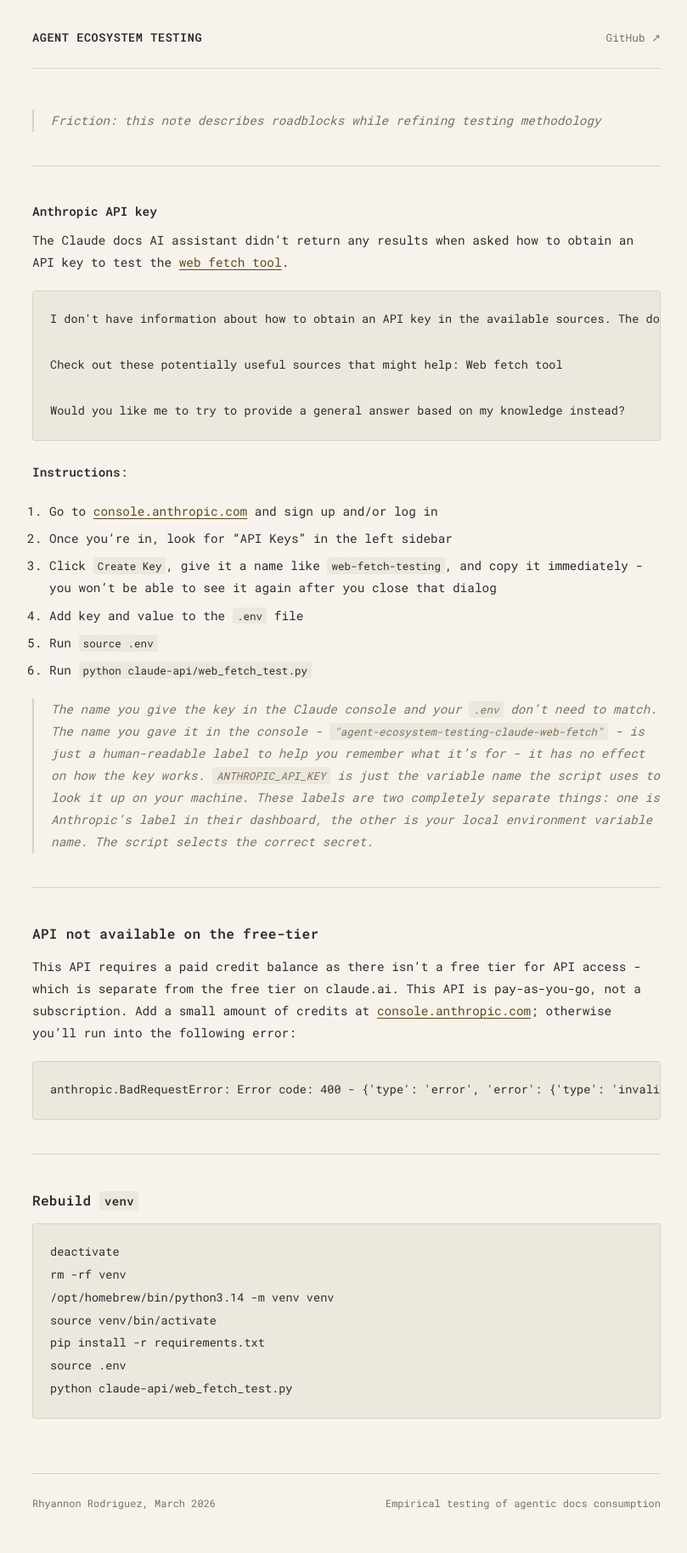
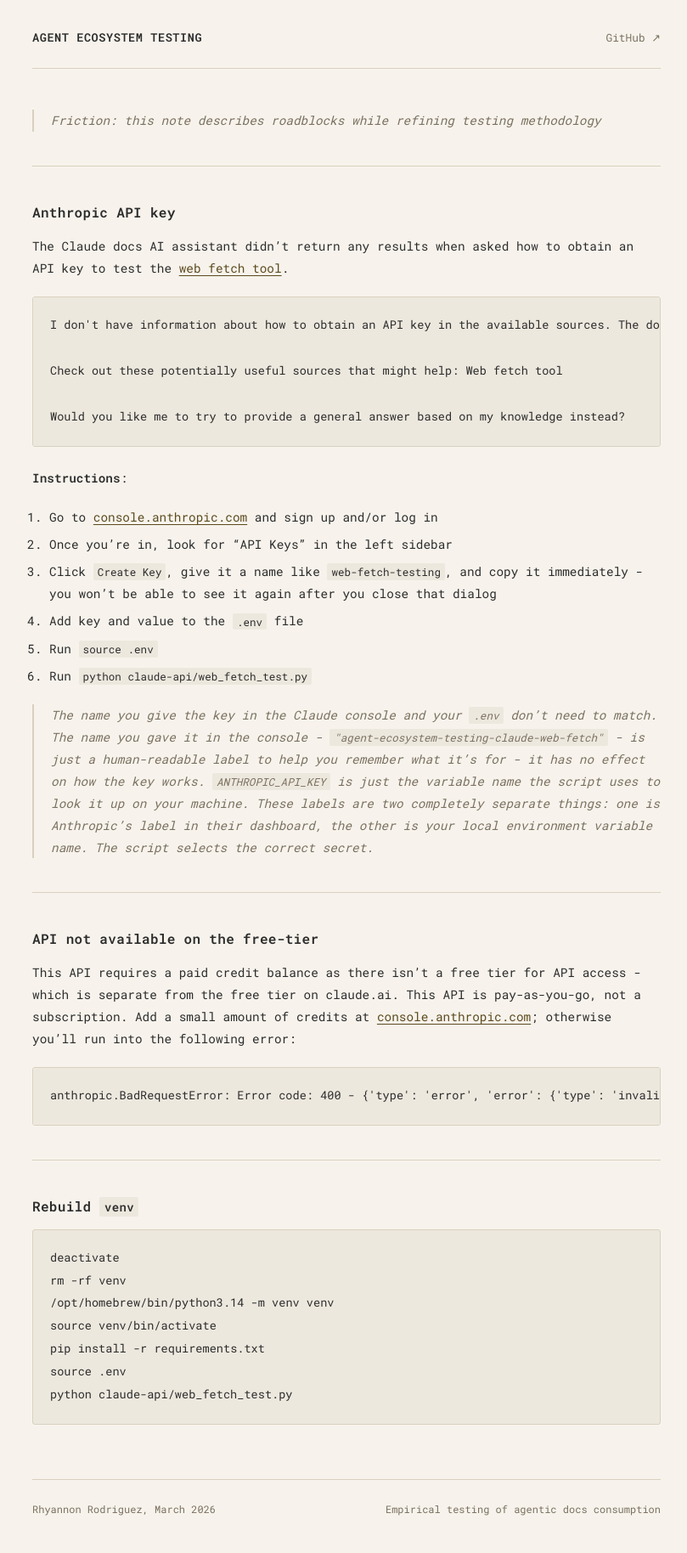
Before and after one commit to rhyannonjoy/agent-ecosystem-testing, a Jekyll site: the page built from docs/anthropic-claude-api-web-fetch-tool/friction-note.md, in a window 1280 px wide. Shown: the whole page at 85% size, without its empty margins (232-1041 px from the left). Built offline with Jekyll 4.4.1, drawn with Linux system fonts in a browser that asks for light colours.

```diff
--- a/docs/anthropic-claude-api-web-fetch-tool/friction-note.md
+++ b/docs/anthropic-claude-api-web-fetch-tool/friction-note.md
@@ -8,7 +8,7 @@ permalink: /friction-note/
 
 ---
 
-### Anthropic API key
+## Anthropic API key
 
 The Claude docs AI assistant didn't return any results
 when asked how to obtain an API key to test the
```
